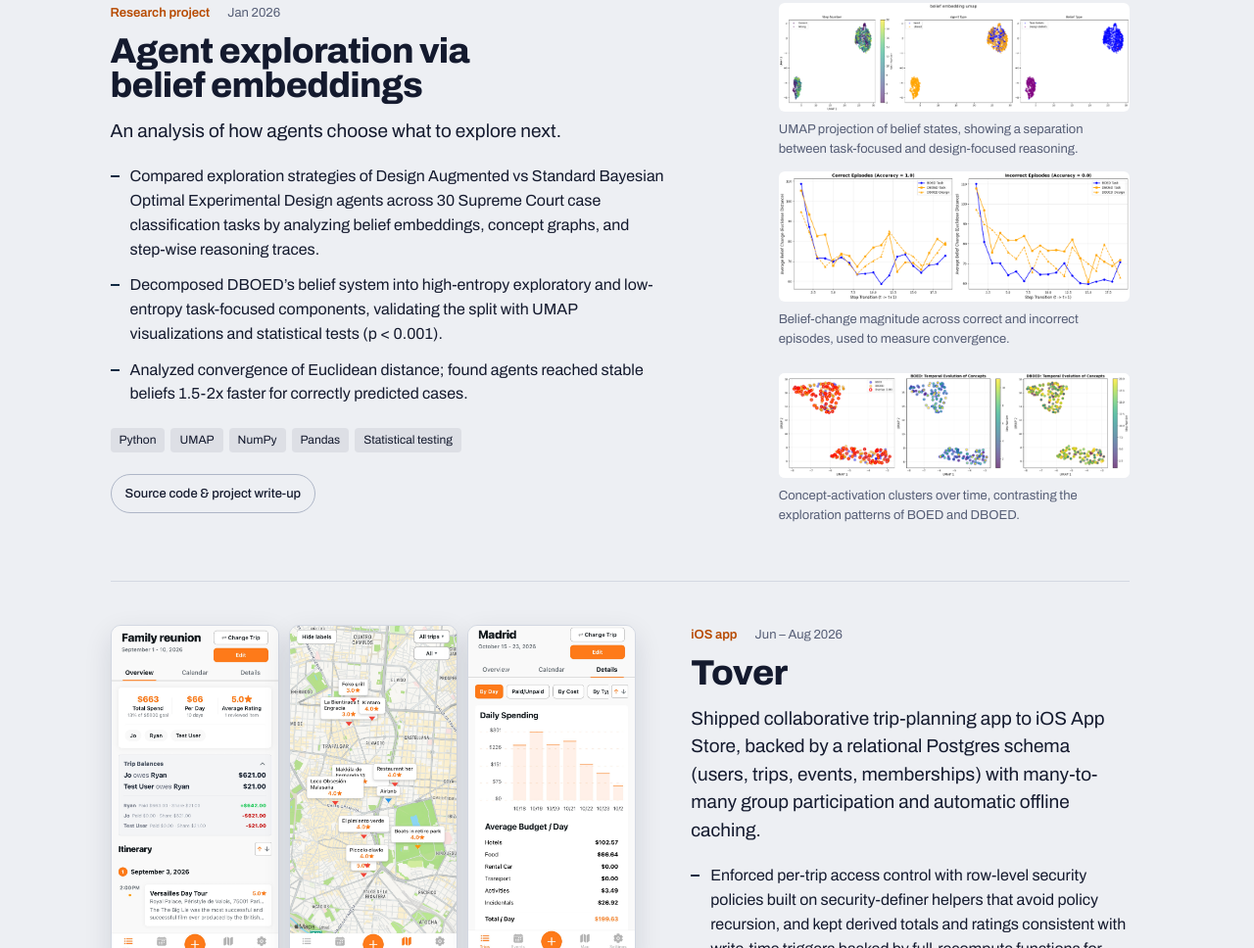
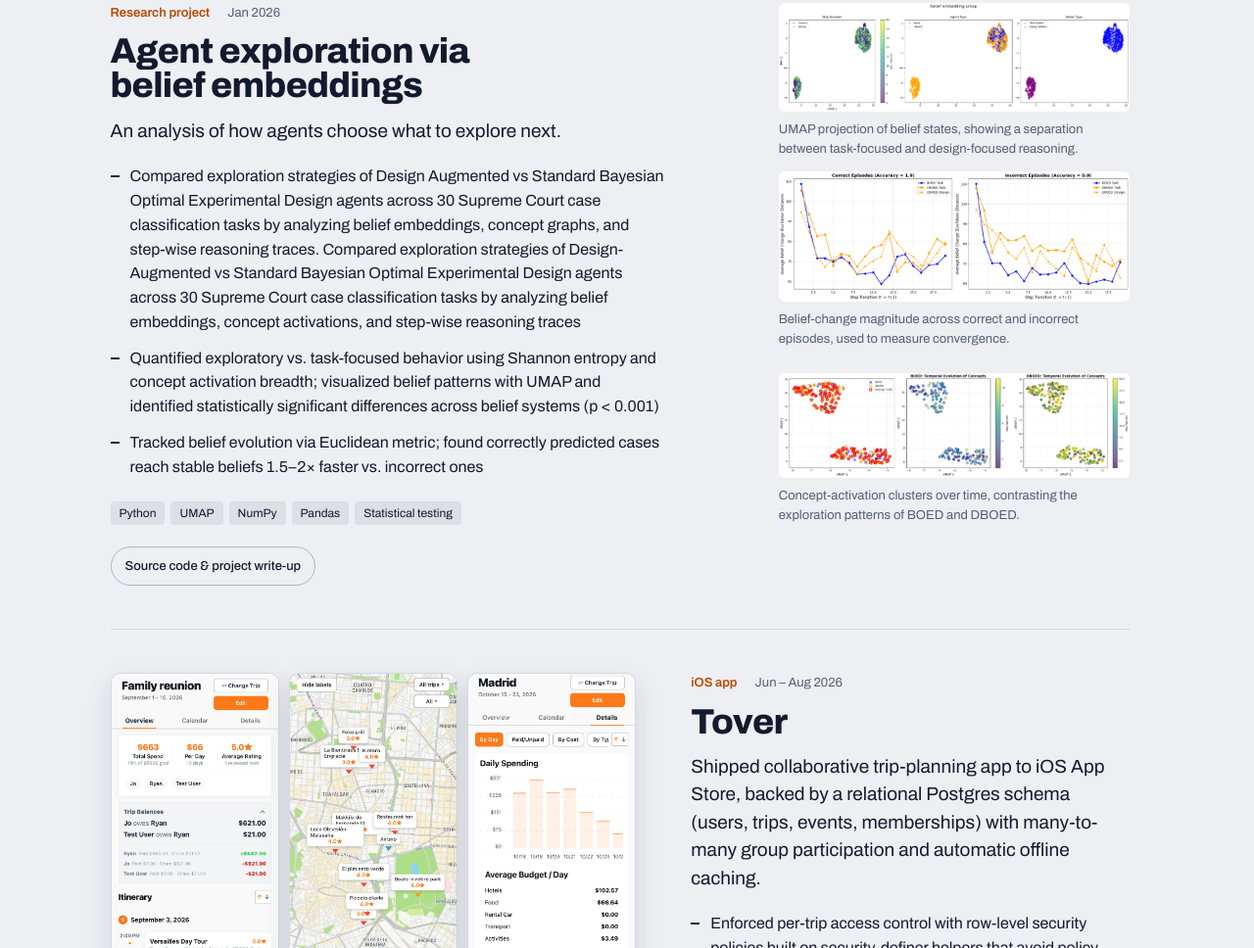
Before and after one commit to ryanadalal/ryanadalal, a plain HTML site: page index.html in a window 1280 px wide. Shown: the part 770-1738 px from the top of the page at 98% size. Drawn offline with Linux system fonts and the light colour scheme.

Commit message:
Update index.html

```diff
--- a/index.html
+++ b/index.html
@@ -213,17 +213,15 @@
                   Optimal Experimental Design agents across 30 Supreme Court
                   case classification tasks by analyzing belief embeddings,
                   concept graphs, and step-wise reasoning traces.
+                  Compared exploration strategies of Design-Augmented vs Standard Bayesian Optimal Experimental Design agents across 30
+                  Supreme Court case classification tasks by analyzing belief embeddings, concept activations, and step-wise reasoning traces
                 </li>
                 <li>
-                  Decomposed DBOED&rsquo;s belief system into high-entropy
-                  exploratory and low-entropy task-focused components,
-                  validating the split with UMAP visualizations and statistical
-                  tests (p &lt; 0.001).
+                  Quantified exploratory vs. task-focused behavior using Shannon entropy and concept activation breadth; visualized belief patterns
+                  with UMAP and identified statistically significant differences across belief systems (p &lt; 0.001)
                 </li>
                 <li>
-                  Analyzed convergence of Euclidean distance; found agents
-                  reached stable beliefs 1.5-2x faster for correctly predicted
-                  cases.
+                  Tracked belief evolution via Euclidean metric; found correctly predicted cases reach stable beliefs 1.5–2× faster vs. incorrect ones
                 </li>
               </ul>
               <ul class="stack" aria-label="Tools">
```
